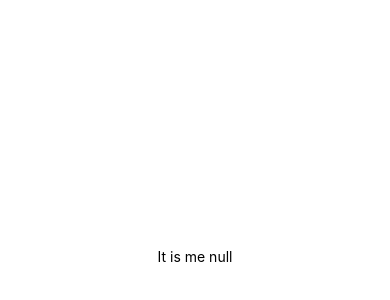
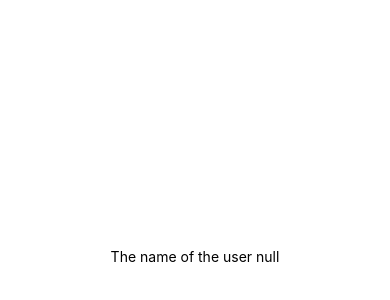
Before and after one commit to KeorapetseCode/SuperChat, a React Native app: screen / in a window 390 px wide. Shown: the part 166-466 px from the top of the page. Built offline with nearby package versions, Linux system fonts and the light colour scheme; no server answers.

Commit message:
tested App JS test screen for looking at users

```diff
--- a/App.js
+++ b/App.js
@@ -33,7 +33,7 @@ function App() {
   else{
     return (
       <View style={styles.container}>
-        <Text>It is me {JSON.stringify(currUser)}</Text>
+        <Text>The name of the user {JSON.stringify(currUser)}</Text>
         <StatusBar style="auto" />
       </View>
     );
```
